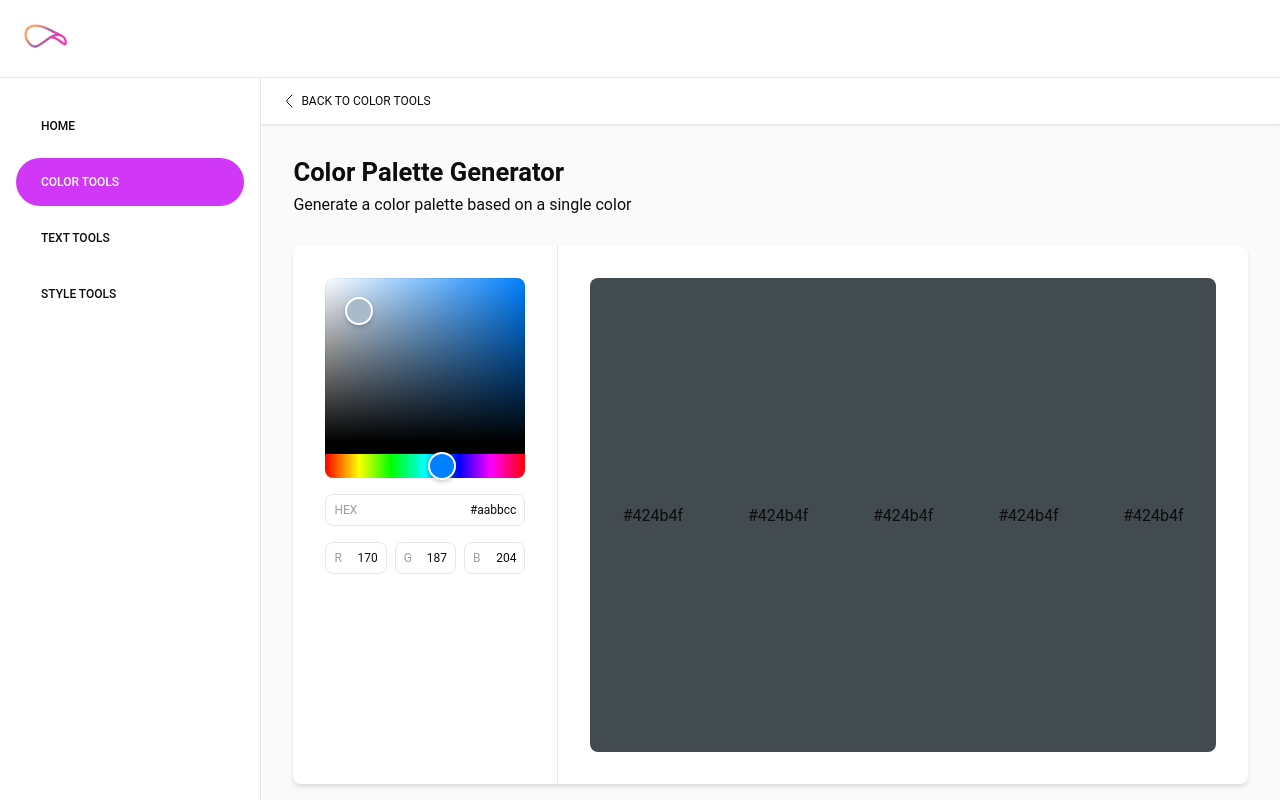
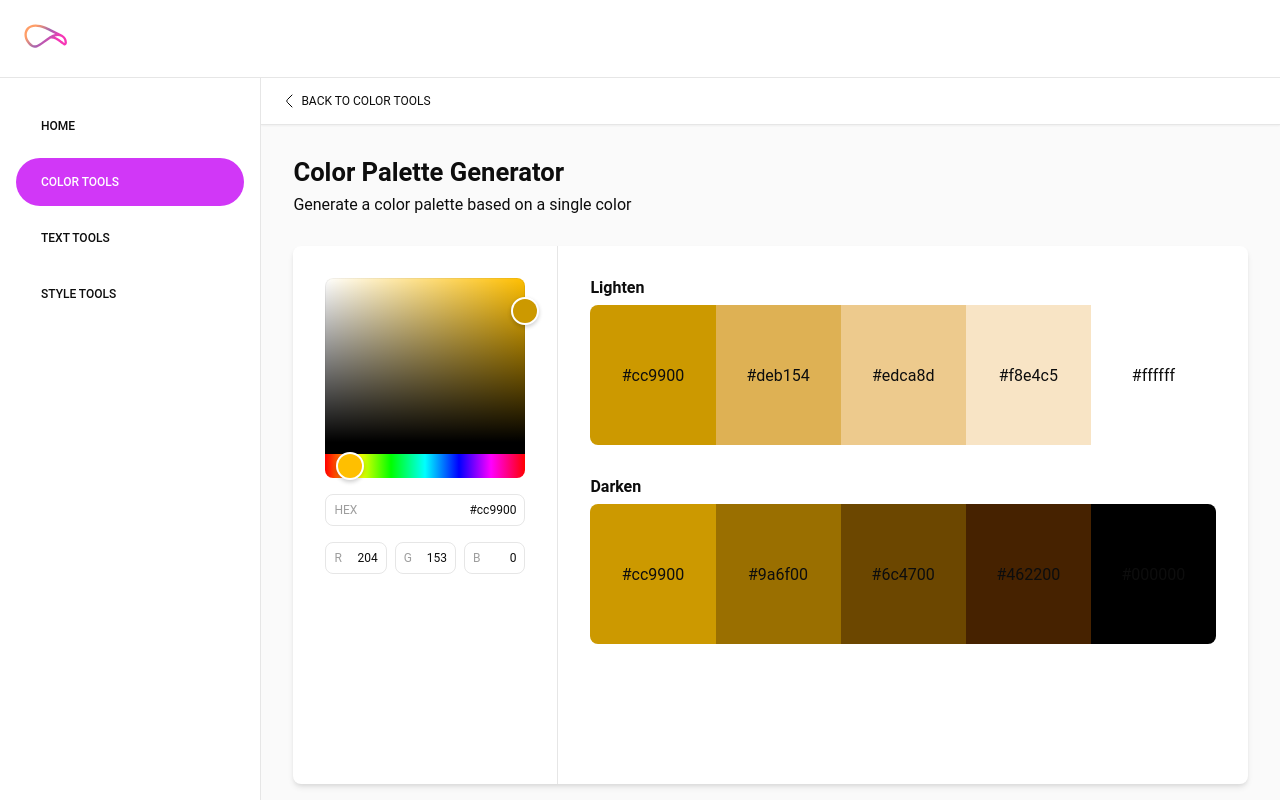
Before and after one commit to ramijames/crisp-tools-react, a React (Create React App) app: page /color-tools/color-palette-generator in a window 1280 px wide. Built offline with nearby package versions, Linux system fonts and the light colour scheme.

Commit message:
Basic color palette generation is working

```diff
--- a/package.json
+++ b/package.json
@@ -6,6 +6,7 @@
     "@testing-library/jest-dom": "^5.17.0",
     "@testing-library/react": "^13.4.0",
     "@testing-library/user-event": "^13.5.0",
+    "chroma-js": "^2.4.2",
     "lorem-ipsum": "^2.0.8",
     "react": "^18.3.1",
     "react-colorful": "^5.6.1",
--- a/src/pages/color-tools/color-palette-generator.js
+++ b/src/pages/color-tools/color-palette-generator.js
@@ -3,26 +3,33 @@ import ToolHeader from '../../components/common/ToolHeader';
 import BackTo from '../../components/common/BackTo';
 import style from './color-palette-generator.module.css';
 import { HexColorPicker } from 'react-colorful';
+import { ConvertHexToRGB, ConvertRGBToHex } from '../../utils/color-conversion';
+import chroma from 'chroma-js';
 
 function ColorPaletteGeneratorPage () {
-  const [color, setColor] = useState("#aabbcc");
+  const [color, setColor] = useState("#cc9900");
 
-  function ConvertHexToRGB(hex) {
-    const r = parseInt(hex.substring(1, 3), 16);
-    const g = parseInt(hex.substring(3, 5), 16);
-    const b = parseInt(hex.substring(5, 7), 16);
-    return [ r, g, b ];
-  }
-
+  // For RGB output
   const [red, green, blue] = ConvertHexToRGB(color);
 
   function GenerateColorPalette(color) {
-    //
+    const output = {
+      lighten: [],
+      darken: [],
+    };
 
-    return [ '#424b4f', '#424b4f', '#424b4f', '#424b4f', '#424b4f' ];
+    console.log(color);
+
+    // Lighten the color
+    output.lighten = chroma.scale([color, 'white']).mode('lch').colors(5);
+
+    // Darken the color
+    output.darken = chroma.scale([color, 'black']).mode('lch').colors(5);
+
+    return output;
   }
 
-  const colorPalette = GenerateColorPalette(red, green, blue);
+  const colorPalette = GenerateColorPalette(color);
 
   return (
     <main className="CrispTool">
@@ -47,21 +54,41 @@ function ColorPaletteGeneratorPage () {
             </div>
           </section>
           <section className={style.ColorPaletteOutput}>
+            <h2>Lighten</h2>
             <div className={style.allColors}>
-              <div className={style.singleColor} style={{background:colorPalette[0]}}>
-                {colorPalette[0]}
+              <div className={style.singleColor} style={{background:colorPalette.lighten[0]}}>
+                {colorPalette.lighten[0]}
               </div>
-              <div className={style.singleColor} style={{background:colorPalette[1]}}>
-                {colorPalette[1]}
+              <div className={style.singleColor} style={{background:colorPalette.lighten[1]}}>
+                {colorPalette.lighten[1]}
               </div>
-              <div className={style.singleColor} style={{background:colorPalette[2]}}>
-                {colorPalette[2]}
+              <div className={style.singleColor} style={{background:colorPalette.lighten[2]}}>
+                {colorPalette.lighten[2]}
               </div>
-              <div className={style.singleColor} style={{background:colorPalette[3]}}>
-                {colorPalette[3]}
+              <div className={style.singleColor} style={{background:colorPalette.lighten[3]}}>
+                {colorPalette.lighten[3]}
               </div>
-              <div className={style.singleColor} style={{background:colorPalette[4]}}>
-                {colorPalette[4]}
+              <div className={style.singleColor} style={{background:colorPalette.lighten[4]}}>
+                {colorPalette.lighten[4]}
+              </div>
+            </div>
+
+            <h2>Darken</h2>
+            <div className={style.allColors}>
+              <div className={style.singleColor} style={{background:colorPalette.darken[0]}}>
+                {colorPalette.darken[0]}
+              </div>
+              <div className={style.singleColor} style={{background:colorPalette.darken[1]}}>
+                {colorPalette.darken[1]}
+              </div>
+              <div className={style.singleColor} style={{background:colorPalette.darken[2]}}>
+                {colorPalette.darken[2]}
+              </div>
+              <div className={style.singleColor} style={{background:colorPalette.darken[3]}}>
+                {colorPalette.darken[3]}
+              </div>
+              <div className={style.singleColor} style={{background:colorPalette.darken[4]}}>
+                {colorPalette.darken[4]}
               </div>
             </div>
           </section>
--- a/src/pages/color-tools/color-palette-generator.module.css
+++ b/src/pages/color-tools/color-palette-generator.module.css
@@ -72,13 +72,19 @@
       padding: var(--spacing-xl);
     }
 
+        .ColorPaletteOutput h2 {
+          font-size: var(--font-size-md);
+          margin-bottom: var(--spacing-sm);
+        }
+
         .allColors {
           width: 100%;
-          height: 100%;
+          height: 140px;
           display: grid;
           grid-template-columns: 1fr 1fr 1fr 1fr 1fr;
           overflow: hidden;
           border-radius: var(--border-radius-md);
+          margin-bottom: var(--spacing-xl);
         }
 
             .singleColor {
--- /dev/null
+++ b/src/utils/color-conversion.js
@@ -0,0 +1,21 @@
+// Util for color conversion
+
+function ConvertHexToRGB(hex) {
+  const r = parseInt(hex.substring(1, 3), 16);
+  const g = parseInt(hex.substring(3, 5), 16);
+  const b = parseInt(hex.substring(5, 7), 16);
+
+  // Returns an array of RGB values
+  return [ r, g, b ];
+}
+
+function ConvertRGBToHex(r, g, b) {
+  const red = r.toString(16).padStart(2, '0');
+  const green = g.toString(16).padStart(2, '0');
+  const blue = b.toString(16).padStart(2, '0');
+
+  // Returns a HEX color
+  return `#${red}${green}${blue}`;
+}
+
+export { ConvertHexToRGB, ConvertRGBToHex };
```
Also changed, not shown: 1 other file (tests, documents, lock files or other folders).
